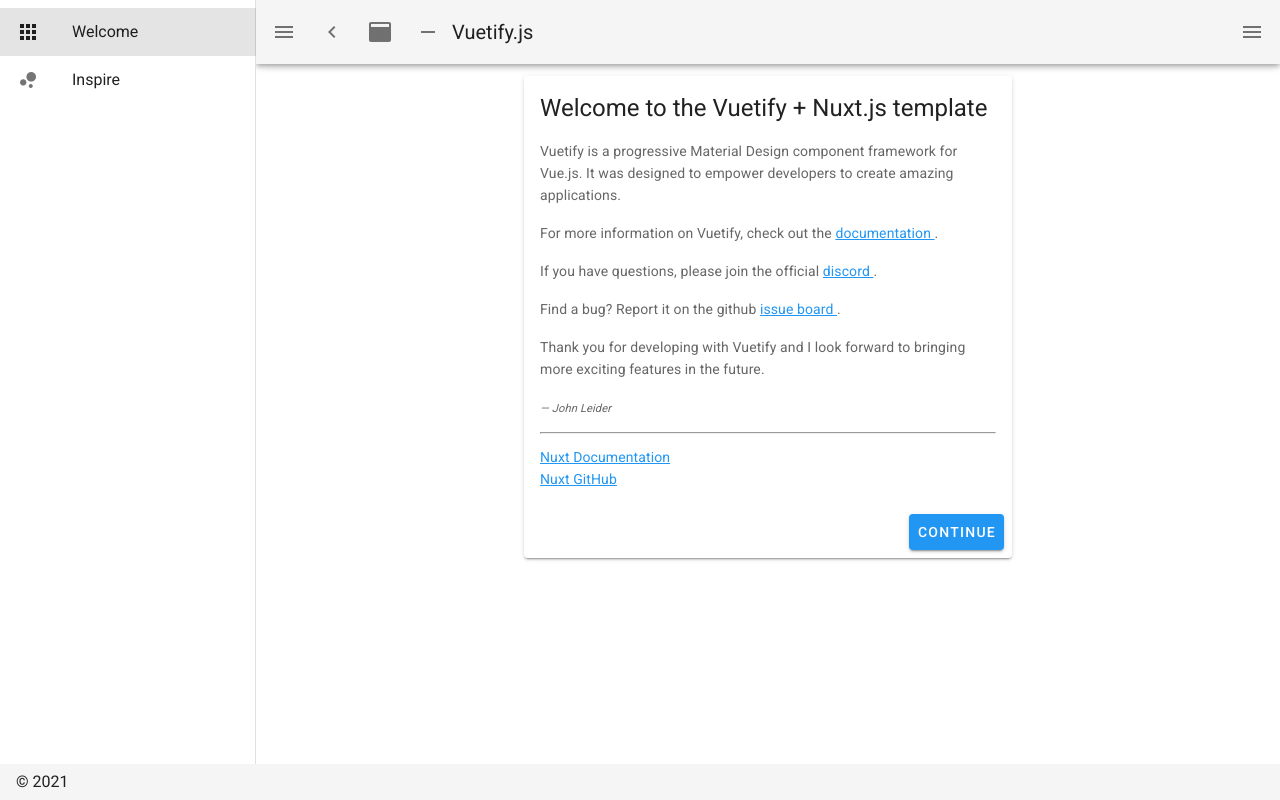
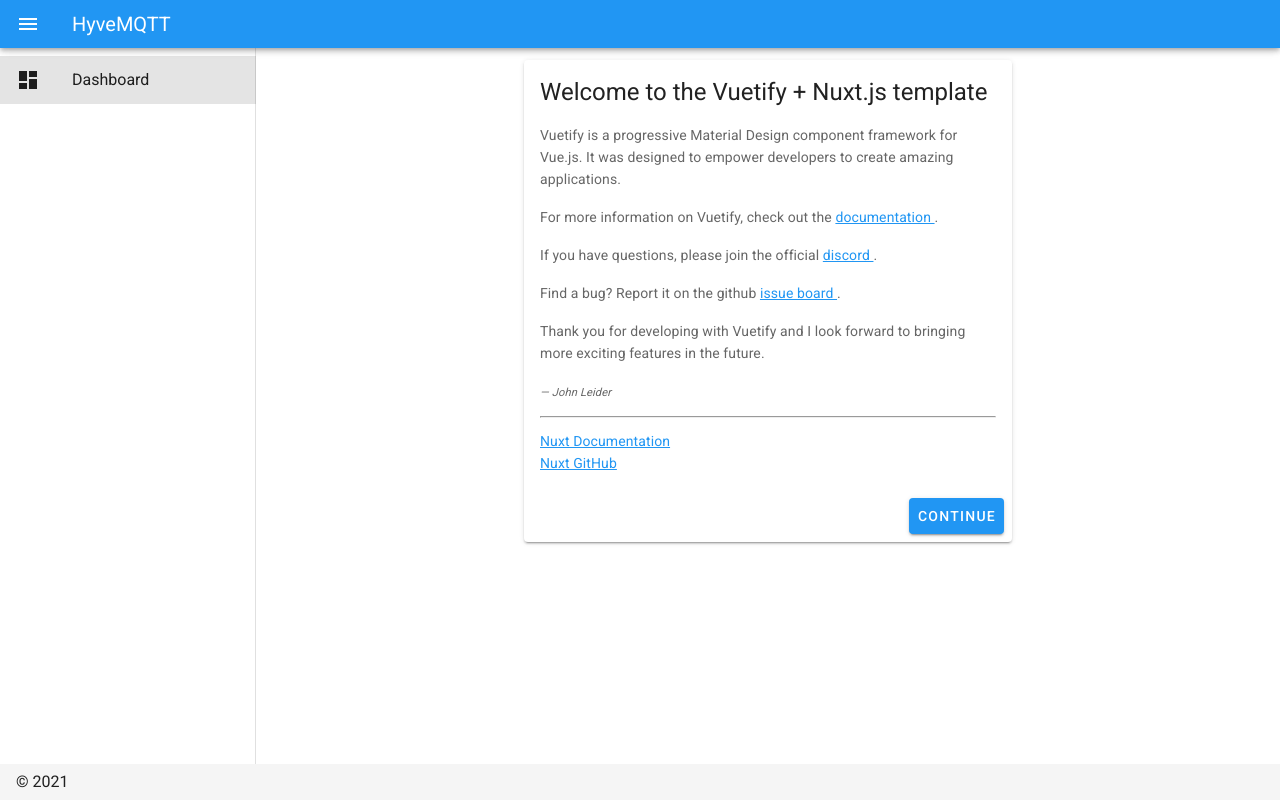
Before and after one commit to sc2-mkr/HyveMQTT, a Nuxt app: page / in a window 1280 px wide. Both pictures are taken after a click on the button 28 px from the left and 32 px from the top of the page. Built offline with nearby package versions, Linux system fonts and the light colour scheme.

Commit message:
refactor: split default layout into components

```diff
--- /dev/null
+++ b/components/layout/Appbar.vue
@@ -0,0 +1,37 @@
+<template>
+  <v-app-bar clipped-left dense fixed app color="primary" dark>
+    <v-app-bar-nav-icon @click="toggleDrawerState()" />
+    <v-toolbar-title v-text="title" />
+  </v-app-bar>
+</template>
+
+<script>
+import { mapGetters, mapMutations } from 'vuex'
+
+export default {
+  name: 'Appbar',
+  data() {
+    return {
+      title: 'HyveMQTT',
+    }
+  },
+  computed: {
+    ...mapGetters({
+      getDrawerState: 'layout/getDrawerState',
+    }),
+    drawerState() {
+      return this.getDrawerState
+    },
+  },
+  methods: {
+    ...mapMutations({
+      setDrawerState: 'layout/setDrawerState',
+    }),
+    toggleDrawerState() {
+      this.setDrawerState(!this.drawerState)
+    },
+  },
+}
+</script>
+
+<style scoped></style>
--- /dev/null
+++ b/components/layout/Drawer.vue
@@ -0,0 +1,59 @@
+<template>
+  <v-navigation-drawer v-model="drawerState" clipped fixed app>
+    <v-list>
+      <v-list-item
+        v-for="(item, i) in items"
+        :key="i"
+        :to="item.to"
+        router
+        exact
+      >
+        <v-list-item-action>
+          <v-icon>{{ item.icon }}</v-icon>
+        </v-list-item-action>
+        <v-list-item-content>
+          <v-list-item-title v-text="item.title" />
+        </v-list-item-content>
+      </v-list-item>
+    </v-list>
+  </v-navigation-drawer>
+</template>
+
+<script>
+import { mapGetters, mapMutations } from 'vuex'
+
+export default {
+  name: 'Drawer',
+  data() {
+    return {
+      items: [
+        {
+          icon: 'mdi-view-dashboard',
+          title: 'Dashboard',
+          to: '/',
+        },
+      ],
+    }
+  },
+  computed: {
+    ...mapGetters({
+      getDrawerState: 'layout/getDrawerState',
+    }),
+    drawerState: {
+      get() {
+        return this.getDrawerState
+      },
+      set(state) {
+        this.setDrawerState(state)
+      },
+    },
+  },
+  methods: {
+    ...mapMutations({
+      setDrawerState: 'layout/setDrawerState',
+    }),
+  },
+}
+</script>
+
+<style scoped></style>
--- /dev/null
+++ b/components/layout/Footer.vue
@@ -0,0 +1,5 @@
+<template>
+  <v-footer absolute app>
+    <span>&copy; {{ new Date().getFullYear() }}</span>
+  </v-footer>
+</template>
--- a/layouts/default.vue
+++ b/layouts/default.vue
@@ -1,91 +1,27 @@
 <template>
   <v-app dark>
-    <v-navigation-drawer
-      v-model="drawer"
-      :mini-variant="miniVariant"
-      :clipped="clipped"
-      fixed
-      app
-    >
-      <v-list>
-        <v-list-item
-          v-for="(item, i) in items"
-          :key="i"
-          :to="item.to"
-          router
-          exact
-        >
-          <v-list-item-action>
-            <v-icon>{{ item.icon }}</v-icon>
-          </v-list-item-action>
-          <v-list-item-content>
-            <v-list-item-title v-text="item.title" />
-          </v-list-item-content>
-        </v-list-item>
-      </v-list>
-    </v-navigation-drawer>
-    <v-app-bar :clipped-left="clipped" fixed app>
-      <v-app-bar-nav-icon @click.stop="drawer = !drawer" />
-      <v-btn icon @click.stop="miniVariant = !miniVariant">
-        <v-icon>mdi-{{ `chevron-${miniVariant ? 'right' : 'left'}` }}</v-icon>
-      </v-btn>
-      <v-btn icon @click.stop="clipped = !clipped">
-        <v-icon>mdi-application</v-icon>
-      </v-btn>
-      <v-btn icon @click.stop="fixed = !fixed">
-        <v-icon>mdi-minus</v-icon>
-      </v-btn>
-      <v-toolbar-title v-text="title" />
-      <v-spacer />
-      <v-btn icon @click.stop="rightDrawer = !rightDrawer">
-        <v-icon>mdi-menu</v-icon>
-      </v-btn>
-    </v-app-bar>
+    <Drawer></Drawer>
+    <Appbar></Appbar>
     <v-main>
       <v-container>
         <nuxt />
       </v-container>
     </v-main>
-    <v-navigation-drawer v-model="rightDrawer" :right="right" temporary fixed>
-      <v-list>
-        <v-list-item @click.native="right = !right">
-          <v-list-item-action>
-            <v-icon light> mdi-repeat </v-icon>
-          </v-list-item-action>
-          <v-list-item-title>Switch drawer (click me)</v-list-item-title>
-        </v-list-item>
-      </v-list>
-    </v-navigation-drawer>
-    <v-footer :absolute="!fixed" app>
-      <span>&copy; {{ new Date().getFullYear() }}</span>
-    </v-footer>
+    <Footer></Footer>
   </v-app>
 </template>
 
 <script>
+import Appbar from '~/components/layout/Appbar'
+import Drawer from '~/components/layout/Drawer'
+import Footer from '~/components/layout/Footer'
+
 export default {
-  data() {
-    return {
-      clipped: false,
-      drawer: false,
-      fixed: false,
-      items: [
-        {
-          icon: 'mdi-apps',
-          title: 'Welcome',
-          to: '/',
-        },
-        {
-          icon: 'mdi-chart-bubble',
-          title: 'Inspire',
-          to: '/inspire',
-        },
-      ],
-      miniVariant: false,
-      right: true,
-      rightDrawer: false,
-      title: 'Vuetify.js',
-    }
-  },
+  name: 'DefaultLayout',
+  components: {
+    Appbar,
+    Drawer,
+    Footer
+  }
 }
 </script>
--- /dev/null
+++ b/store/layout.js
@@ -0,0 +1,15 @@
+export const state = () => ({
+  drawerState: false
+})
+
+export const getters = {
+  getDrawerState: (state) => state.drawerState
+}
+
+export const actions = {}
+
+export const mutations = {
+  setDrawerState(state, drawerState) {
+    state.drawerState = drawerState
+  }
+}
```
